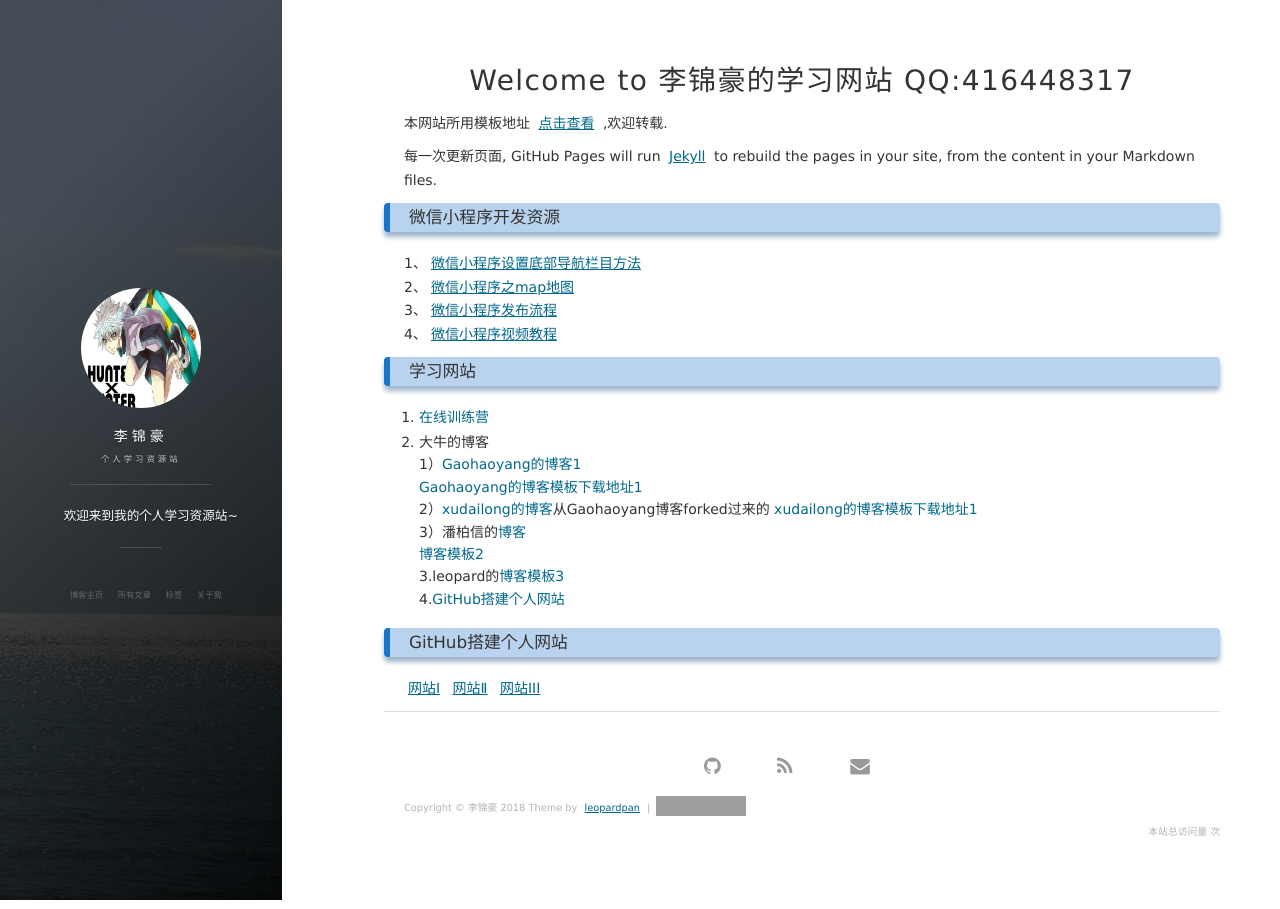
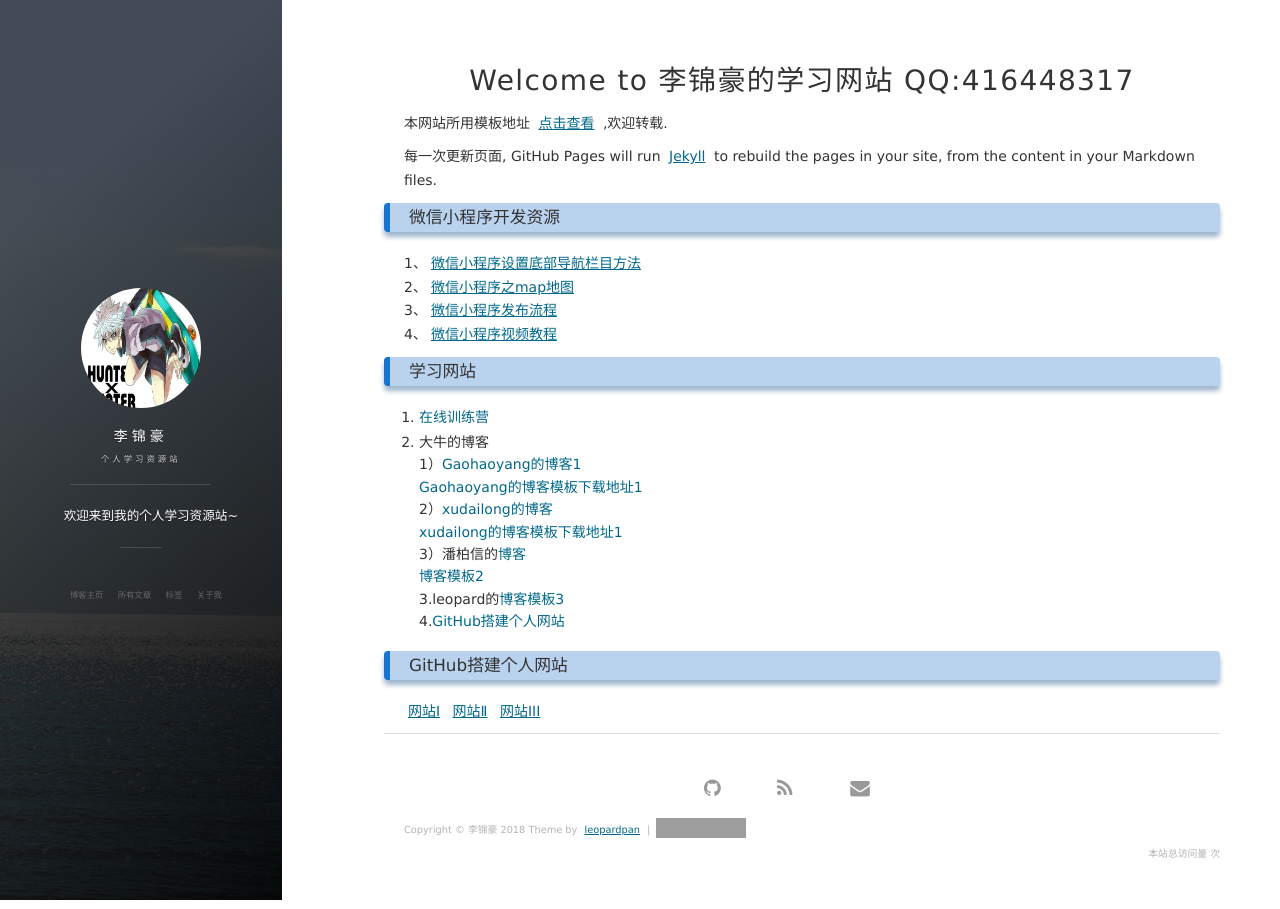
Before and after one commit to cuteftp/haihun.github.io, a Jekyll site: the page built from index.md, in a window 1280 px wide. Built offline with Jekyll 4.4.1, drawn with Linux system fonts in a browser that asks for light colours; nearby versions of some CDN libraries; our own code applies the rules of GitHub Pages for plain Markdown files; the list of posts is cut into pages by our own code; comment, search, counter and statistics services are not loaded; grey boxes are pictures that could not be loaded.

Commit message:
Update index.md

```diff
--- a/index.md
+++ b/index.md
@@ -16,7 +16,7 @@
 2. 大牛的博客<br>
 1）[Gaohaoyang的博客1](https://gaohaoyang.github.io/){:target="_blank"}<br>
    [Gaohaoyang的博客模板下载地址1](https://github.com/gaohaoyang/gaohaoyang.github.io){:target="_blank"}<br>
-2）[xudailong的博客](https://643435675.github.io/){:target="_blank"}从Gaohaoyang博客forked过来的
+2）[xudailong的博客](https://643435675.github.io/){:target="_blank"}<br>
 [xudailong的博客模板下载地址1](https://github.com/643435675/643435675.github.io/){:target="_blank"}<br>
 3）潘柏信的[博客](http://baixin.io/){:target="_blank"}<br>
   [博客模板2](https://github.com/leopardpan/leopardpan.github.io){:target="_blank"}<br>
```
